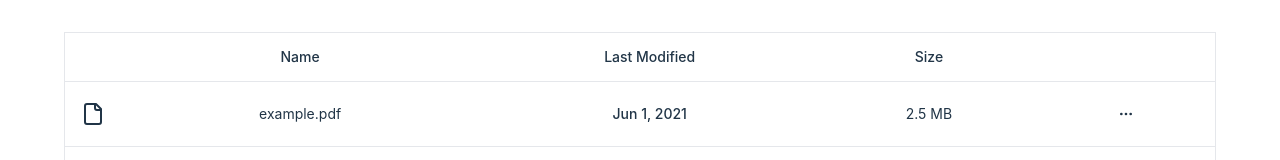
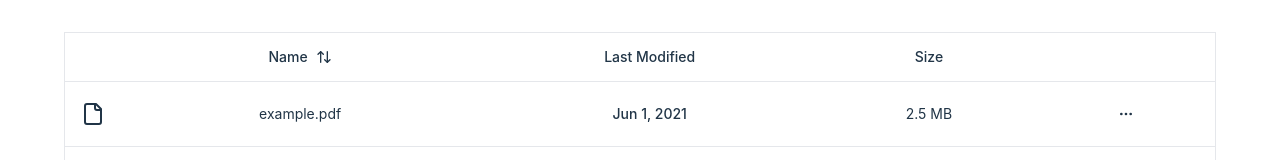
Before and after one commit to dan-antonelli/tiny-drive, a React (Vite) app: page / in a window 1280 px wide. Shown: the top 160 px of the page. Built offline with nearby package versions, Linux system fonts and the light colour scheme; the HTML template or start-up script is replaced by a standard one.

Commit message:
add sorting to name column

```diff
--- a/src/features/table/components/DataTable.tsx
+++ b/src/features/table/components/DataTable.tsx
@@ -1,10 +1,13 @@
 import {
   ColumnDef,
+  SortingState,
   flexRender,
   getCoreRowModel,
   getPaginationRowModel,
+  getSortedRowModel,
   useReactTable,
 } from '@tanstack/react-table';
+import React from 'react';
 
 import Button from '@/components/shadcn/ui/button';
 import {
@@ -25,11 +28,18 @@
   columns,
   data,
 }: DataTableProps<TData, TValue>) {
+  const [sorting, setSorting] = React.useState<SortingState>([]);
+
   const table = useReactTable({
     data,
     columns,
     getCoreRowModel: getCoreRowModel(),
     getPaginationRowModel: getPaginationRowModel(),
+    onSortingChange: setSorting,
+    getSortedRowModel: getSortedRowModel(),
+    state: {
+      sorting,
+    },
   });
 
   return (
--- a/src/features/table/components/columns.tsx
+++ b/src/features/table/components/columns.tsx
@@ -1,6 +1,10 @@
 import { ColumnDef } from '@tanstack/react-table';
-import { MoreHorizontal } from 'lucide-react';
-import { File as FileIcon, Folder as FolderIcon } from 'lucide-react';
+import {
+  ArrowUpDown,
+  File as FileIcon,
+  Folder as FolderIcon,
+  MoreHorizontal,
+} from 'lucide-react';
 
 import formatDate from '../utils/formatDate';
 
@@ -24,7 +28,18 @@
   },
   {
     accessorKey: 'name',
-    header: () => <div className='text-center'>Name</div>,
+    header: ({ column }) => {
+      return (
+        <Button
+          className='text-center'
+          variant='secondary'
+          onClick={() => column.toggleSorting(column.getIsSorted() === 'asc')}
+        >
+          Name
+          <ArrowUpDown className='ml-2 h-4 w-4' />
+        </Button>
+      );
+    },
   },
   {
     accessorKey: 'lastModified',
```
